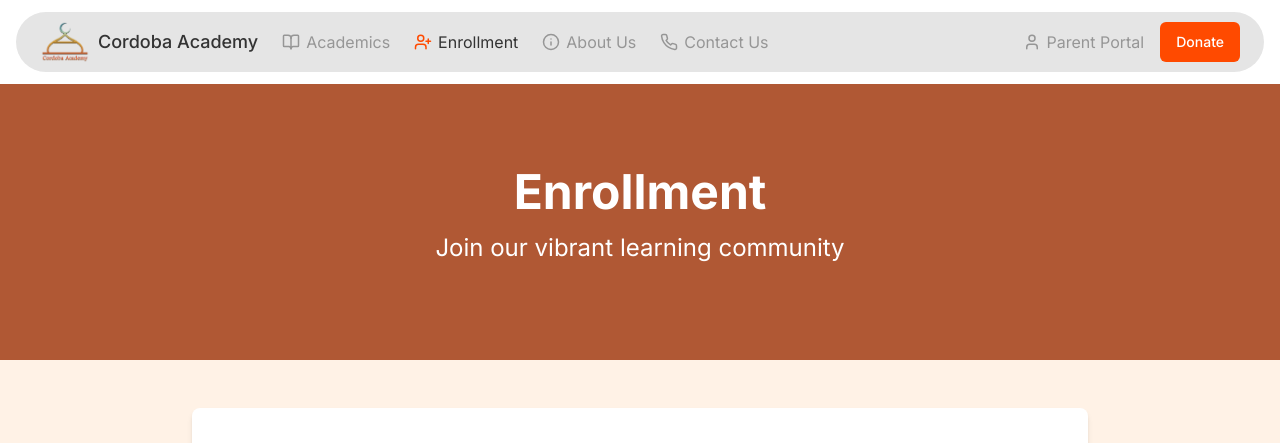
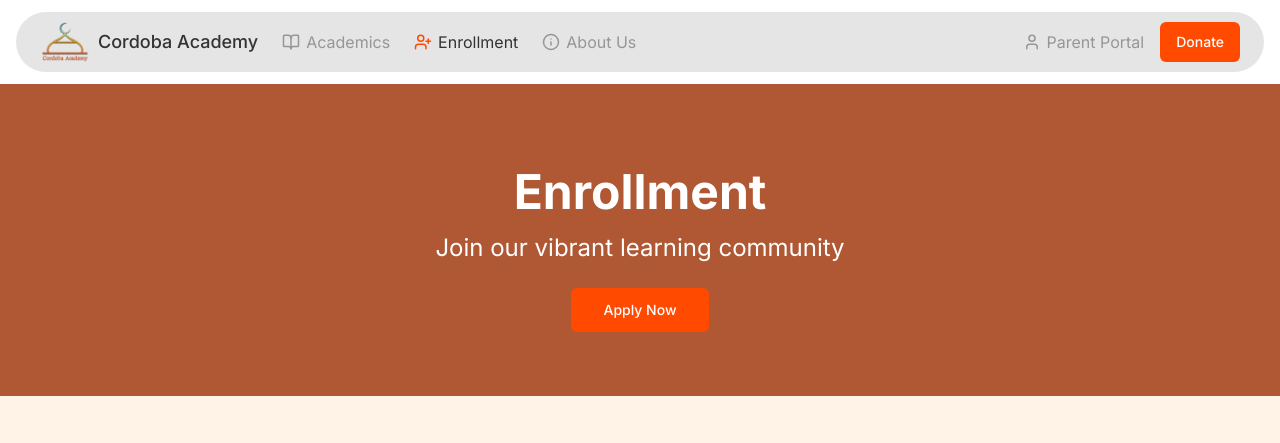
Before and after one commit to ca-seattle/cordoba-website, a Next.js app: page /enrollment in a window 1280 px wide. Shown: the top 443 px of the page. Built offline with nearby package versions, Linux system fonts and the light colour scheme.

Commit message:
add apply now button to top

```diff
--- a/app/enrollment/page.tsx
+++ b/app/enrollment/page.tsx
@@ -77,7 +77,19 @@ export default function EnrollmentPage() {
       <PageHero
         title="Enrollment"
         subtitle="Join our vibrant learning community"
-      />
+      >
+        <div className="mt-6">
+          <Button
+            asChild
+            size="lg"
+            className="bg-brand-accent-orange hover:bg-brand-accent-orange/90 text-white"
+          >
+            <Link href="https://ca-seattle.client.renweb.com/oa/inquiry.cfm?memberid=16330">
+              Apply Now
+            </Link>
+          </Button>
+        </div>
+      </PageHero>
 
       {/* Main Content */}
       <div className="container mx-auto px-4 py-12">
--- a/components/header.tsx
+++ b/components/header.tsx
@@ -19,7 +19,7 @@ export default function Header() {
     { name: "Enrollment", href: "/enrollment", icon: UserPlus },
     // { name: "Events & News", href: "/events", icon: Calendar },
     { name: "About Us", href: "/about", icon: Info },
-    { name: "Contact Us", href: "/contact", icon: Phone },
+    // { name: "Contact Us", href: "/contact", icon: Phone },
   ]
 
   // Update the secondaryItems array to include Parent Portal and Donate
--- a/components/page-hero.tsx
+++ b/components/page-hero.tsx
@@ -1,12 +1,14 @@
 import Image from "next/image"
+import { type ReactNode } from "react"
 
 interface PageHeroProps {
   title: string
   subtitle?: string
   backgroundImage?: string
+  children?: ReactNode
 }
 
-export default function PageHero({ title, subtitle, backgroundImage }: PageHeroProps) {
+export default function PageHero({ title, subtitle, backgroundImage, children }: PageHeroProps) {
   return (
     <div className="relative bg-brand-primary text-white">
       {backgroundImage && (
@@ -20,10 +22,11 @@ export default function PageHero({ title, subtitle, backgroundImage }: PageHeroP
           />
         </div>
       )}
-      <div className="container mx-auto px-4 py-16 md:py-24 relative z-10">
+      <div className={`container mx-auto px-4 relative z-10 ${children ? 'pt-16 pb-12 md:pt-24 md:pb-16' : 'py-16 md:py-24'}`}>
         <div className="max-w-3xl mx-auto text-center">
           <h1 className="text-4xl md:text-5xl font-bold mb-4">{title}</h1>
           {subtitle && <p className="text-xl md:text-2xl">{subtitle}</p>}
+          {children}
         </div>
       </div>
     </div>
```
